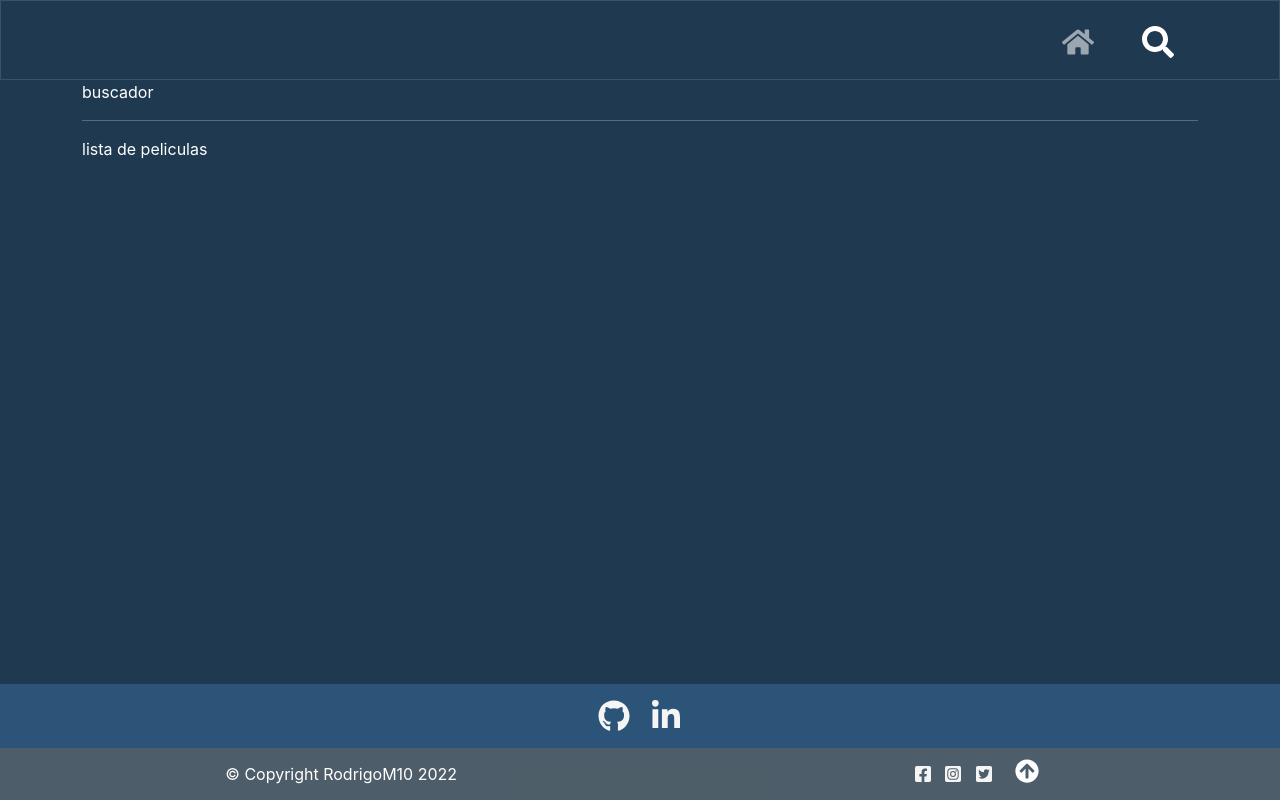
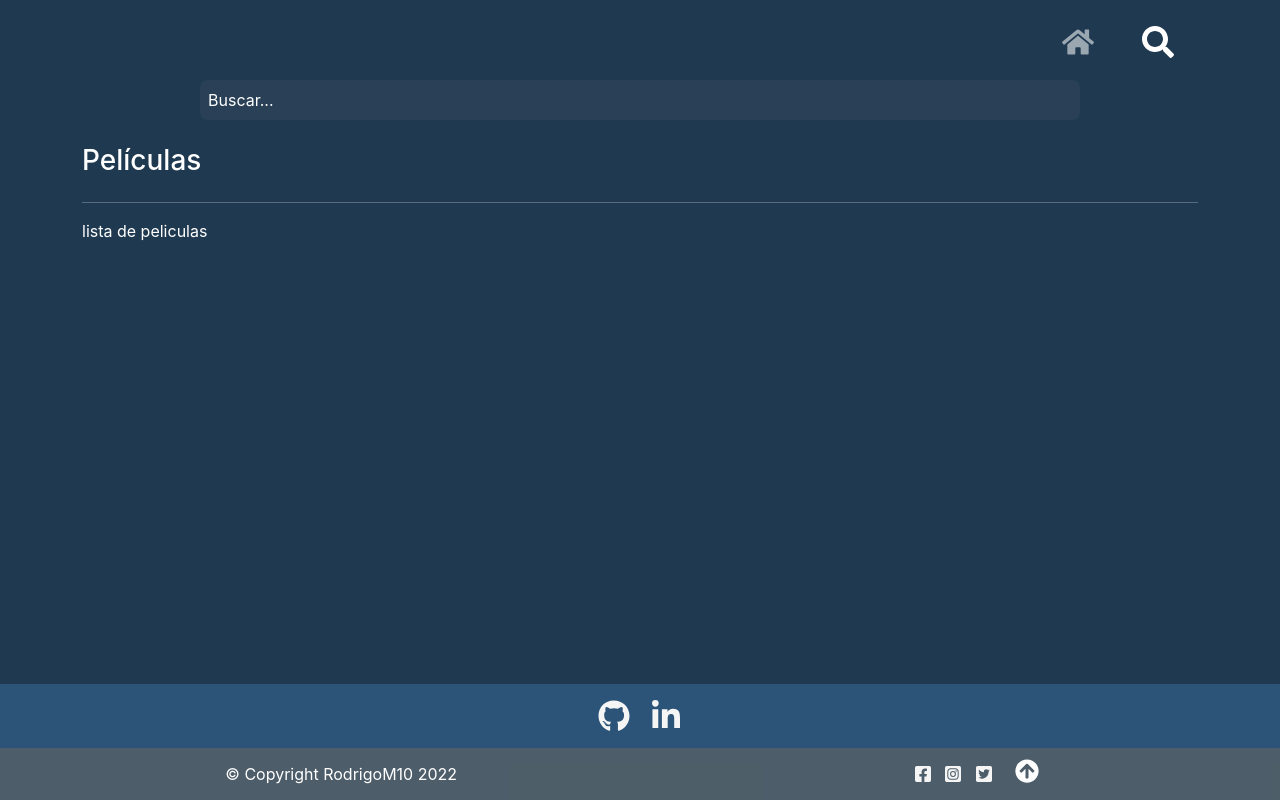
Before and after one commit to RodrigoM10/App-MoviePop-Frontend, a React (Create React App) app: page /searchPage in a window 1280 px wide. Built offline with nearby package versions, Linux system fonts and the light colour scheme.

Commit message:
componente search input creado

```diff
--- a/src/App.css
+++ b/src/App.css
@@ -1,7 +1,10 @@
+@import url('https://fonts.googleapis.com/css2?family=Inter&family=Montserrat&family=Nunito:ital@0;1&display=swap');
+
 body {
   box-sizing: border-box;
   color:#ffffff;
   background-color: #1F3950;
+  font-family: 'Nunito', sans-serif;
 }
 .schema-page {
   min-height: 100vh;
--- a/src/components/navbarMain/navbarMain.css
+++ b/src/components/navbarMain/navbarMain.css
@@ -1,7 +1,7 @@
 .navbar-style {
   color: white;
   height: 10vh;
-  border: 1px solid rgba(255, 255, 255, 0.125);
+  /* border: 1px solid rgba(255, 255, 255, 0.125); */
 }
 .navbar-links {
   font-size: 2rem;
--- /dev/null
+++ b/src/components/searchForm/SearchForm.jsx
@@ -0,0 +1,22 @@
+import React from 'react'
+import { Form } from 'react-bootstrap'
+import './searchForm.css'
+
+const SearchForm = () => {
+    return (
+        <Form
+            className=" d-flex justify-content-center align-items-center mx-2"
+            autocomplete="off"
+        >
+            <input
+                name="searchMovie"
+                type="search"
+                aria-label="Search"
+                className="search-input"
+                placeholder="Buscar..."
+            />
+        </Form>
+    )
+}
+
+export default SearchForm
--- /dev/null
+++ b/src/components/searchForm/searchForm.css
@@ -0,0 +1,21 @@
+.search-input {
+    width: 80%;
+    padding: 0.5rem;
+    background-color: #294056;
+    color: white !important;
+    font-weight: 400;
+    border-radius: 0.5rem;
+    border: none;
+}
+
+.search-input:focus {
+    outline: 0;
+    box-shadow: 0 0 0 0.1rem #dbf6ff !important;
+    background-color: #294056;
+}
+
+::-webkit-input-placeholder {
+    color:rgb(255, 255, 255);
+    font-weight: 400;
+    background-color: transparent;
+}
--- a/src/pages/SearchPage.jsx
+++ b/src/pages/SearchPage.jsx
@@ -1,12 +1,14 @@
 import React from 'react'
 import { Container } from 'react-bootstrap';
+import SearchForm from '../components/searchForm/SearchForm';
 
 
 function SearchPage() {
 
     return (
-        <Container className=" d-flex flex-column align-items-between">
-            <div>buscador</div>
+        <Container className=" d-flex flex-column">
+            <SearchForm />
+            <h3 className='mt-4'>Películas</h3>
             <hr />
             <div>lista de peliculas</div>
         </Container>
```
